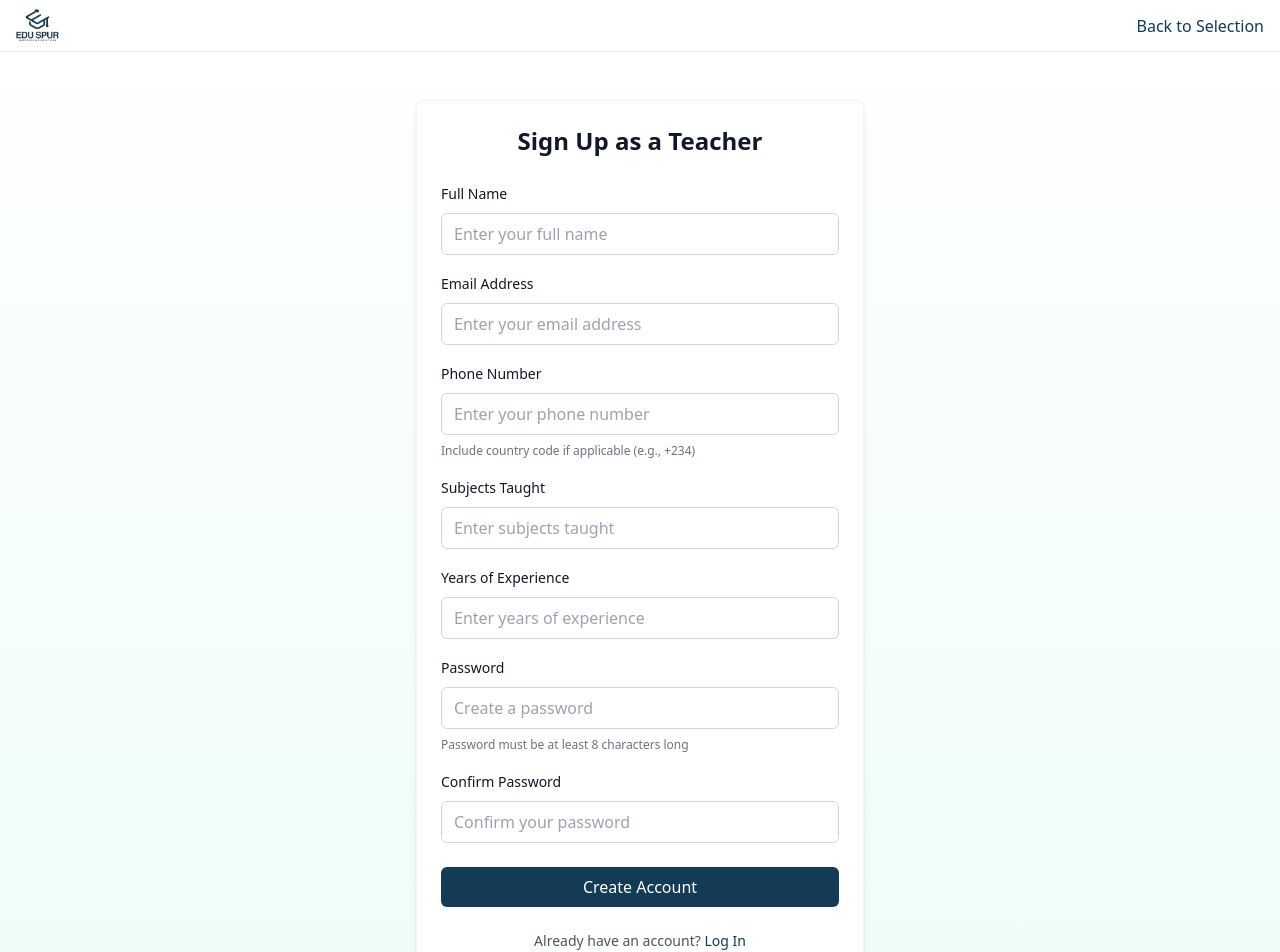
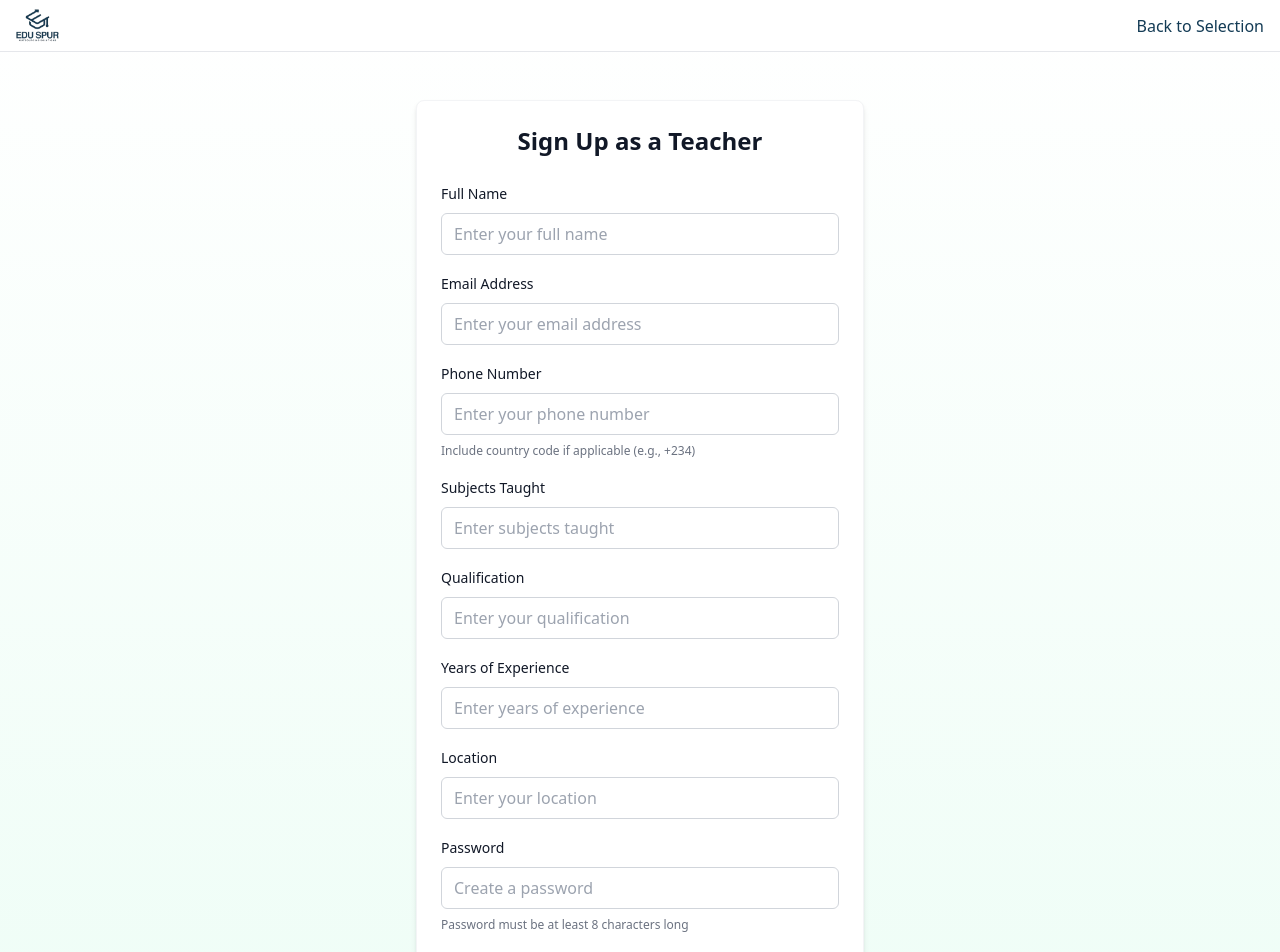
Before and after one commit to Edu-Spur200/Edu-Spur_FE, a React (Vite) app: page /signup/teacher in a window 1280 px wide. Shown: the top 952 px of the page. Built offline with nearby package versions, Linux system fonts and the light colour scheme.

Commit message:
consumed teacher signup

```diff
--- a/src/APIs/SchoolSignup.tsx
+++ b/src/APIs/SchoolSignup.tsx
@@ -1,10 +1,10 @@
-// import axios from "axios"
+import axios from "axios"
 
-// const url : string = "https://edu-spur-be-3.onrender.com"
+const url : string = "https://edu-spur-be-3.onrender.com"
 
 
-// export const registerSchool = async (data : any) => {
-//     await axios.post(`${url}/api/schools`).then((res: any) => {
-//         return res.data
-//     })
-// }
+export const registerTeacher = async (data : any) => {
+    await axios.post(`${url}/api/teachers` , data).then((res: any) => {
+        return res.data
+    })
+}
--- a/src/components/auth/SignupForm.tsx
+++ b/src/components/auth/SignupForm.tsx
@@ -10,11 +10,13 @@ interface FormData {
   confirmPassword: string;
   schoolName: string;
   schoolType: string;
-  position: string;
+  contactPersonName: string;
   subjectClassCombinations: string;
   childrenCount: string;
   subjects: string;
+  qualification: string;
   experience: string;
+  location: string;
 }
 
 interface SignupFormProps {
@@ -22,7 +24,7 @@ interface SignupFormProps {
   onSubmit: (data: FormData) => void;
 }
 
-const SignupForm: React.FC<SignupFormProps> = ({ userType, onSubmit }) => {
+const SignupForm: React.FC<SignupFormProps> = ({ userType, onSubmit  } ) => {
   const [formData, setFormData] = useState<FormData>({
     name: "",
     email: "",
@@ -32,11 +34,13 @@ const SignupForm: React.FC<SignupFormProps> = ({ userType, onSubmit }) => {
     // Additional fields based on user type
     schoolName: "",
     schoolType: "",
-    position: "",
+    contactPersonName: "",
     subjectClassCombinations: "",
     childrenCount: "",
     subjects: "",
+    qualification: "",
     experience: "",
+    location: "",
   });
 
   const handleChange = (
@@ -53,9 +57,8 @@ const SignupForm: React.FC<SignupFormProps> = ({ userType, onSubmit }) => {
     onSubmit(formData);
   };
 
-  const registerSchool = () => {
-    registerSchool()
-  }
+
+
 
   const renderUserTypeSpecificFields = () => {
     switch (userType) {
@@ -96,6 +99,20 @@ const SignupForm: React.FC<SignupFormProps> = ({ userType, onSubmit }) => {
               />
             </div>
             <div className="space-y-2">
+              <label htmlFor="qualification" className="text-sm font-medium">
+                Qualification
+              </label>
+              <input
+                type="string"
+                id="qualification"
+                name="qualification"
+                value={formData.qualification}
+                onChange={handleChange}
+                placeholder="Enter your qualification"
+                className="w-full px-3 py-2 border border-gray-300 rounded-md focus:outline-none focus:ring-2 focus:ring-emerald-500"
+              />
+            </div>
+            <div className="space-y-2">
               <label htmlFor="experience" className="text-sm font-medium">
                 Years of Experience
               </label>
@@ -106,6 +123,20 @@ const SignupForm: React.FC<SignupFormProps> = ({ userType, onSubmit }) => {
                 value={formData.experience}
                 onChange={handleChange}
                 placeholder="Enter years of experience"
+                className="w-full px-3 py-2 border border-gray-300 rounded-md focus:outline-none focus:ring-2 focus:ring-emerald-500"
+              />
+            </div>
+            <div className="space-y-2">
+              <label htmlFor="location" className="text-sm font-medium">
+                Location
+              </label>
+              <input
+                type="string"
+                id="location"
+                name="location"
+                value={formData.location}
+                onChange={handleChange}
+                placeholder="Enter your location"
                 className="w-full px-3 py-2 border border-gray-300 rounded-md focus:outline-none focus:ring-2 focus:ring-emerald-500"
               />
             </div>
@@ -145,14 +176,14 @@ const SignupForm: React.FC<SignupFormProps> = ({ userType, onSubmit }) => {
               </select>
             </div>
             <div className="space-y-2">
-              <label htmlFor="position" className="text-sm font-medium">
+              <label htmlFor="contactPersonName" className="text-sm font-medium">
                 Your Position
               </label>
               <input
                 type="text"
-                id="position"
-                name="position"
-                value={formData.position}
+                id="contactPersonName"
+                name="contactPersonName"
+                value={formData.contactPersonName}
                 onChange={handleChange}
                 placeholder="Enter your position"
                 className="w-full px-3 py-2 border border-gray-300 rounded-md focus:outline-none focus:ring-2 focus:ring-emerald-500"
@@ -291,24 +322,7 @@ Tech instructor - HTML / CSS - SSS 1 to SSS3."
                 </p>
               </div>
 
-              <div className="space-y-2">
-                <label
-                  htmlFor="confirmPassword"
-                  className="text-sm font-medium"
-                >
-                  Confirm Password
-                </label>
-                <input
-                  type="password"
-                  id="confirmPassword"
-                  name="confirmPassword"
-                  value={formData.confirmPassword}
-                  onChange={handleChange}
-                  placeholder="Confirm your password"
-                  className="w-full px-3 py-2 border border-gray-300 rounded-md focus:outline-none focus:ring-2 focus:ring-emerald-500"
-                  required
-                />
-              </div>
+
 
               <div className="pt-2">
                 <button
--- a/src/pages/Benefits.tsx
+++ b/src/pages/Benefits.tsx
@@ -72,7 +72,7 @@ export default function Benefits() {
           {benefits.map((item, i) => (
             <div
               key={i}
-              className="flex flex-col items-center text-center rounded-lg border bg-card text-card-foreground shadow-sm ml-[40px] xxs:ml-[7px] l:w-[310px] l:ml-[45px] xxs:w-[280px] xs:w-[330px] x:w-[377px] x:ml-[10px] xs:ml-[9px]"
+              className="flex flex-col items-center text-center rounded-lg border bg-card text-card-foreground shadow-sm ml-[40px] xxs:ml-[7px] l:w-[310px] l:ml-[45px] xxs:w-[280px] xs:w-[346px] x:w-[377px] x:ml-[10px] xs:ml-[9px]"
             >
               <div className="flex flex-col space-y-1.5 p-6">
                 <div className="p-2">{item.icon}</div>
--- a/src/pages/auth/TeacherSignup.tsx
+++ b/src/pages/auth/TeacherSignup.tsx
@@ -1,11 +1,13 @@
 import { useNavigate } from "react-router-dom";
 import SignupForm from "../../components/auth/SignupForm";
+import { registerTeacher } from "../../APIs/SchoolSignup";
 
 const TeacherSignup = () => {
   const navigate = useNavigate();
 
-  const handleSubmit = (formData: any) => {
-    // Here you would typically send the data to your API
+  const handleSubmit = async (formData: any) => {
+    const response = await registerTeacher(formData);
+    console.log("Teacher registered:", response);
     console.log("Teacher signup form submitted:", formData);
 
     // After successful API call, navigate to success page with user info
```
